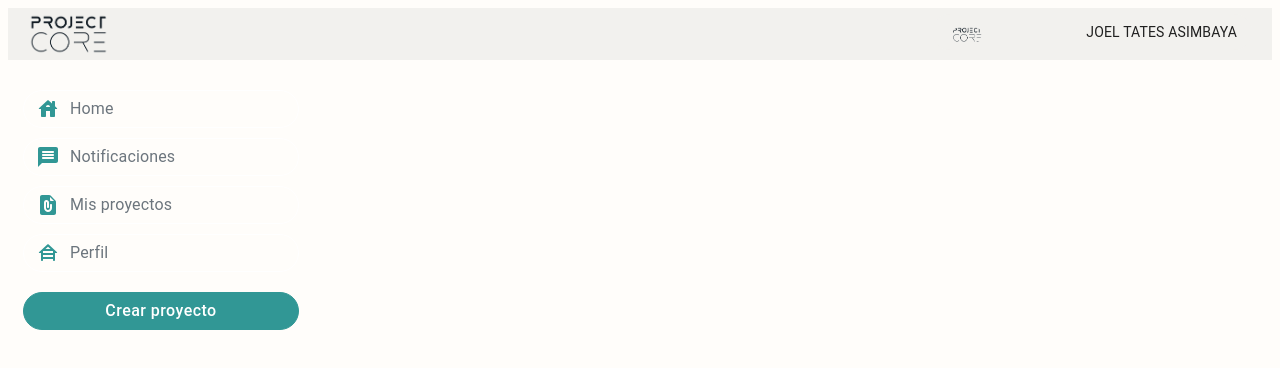
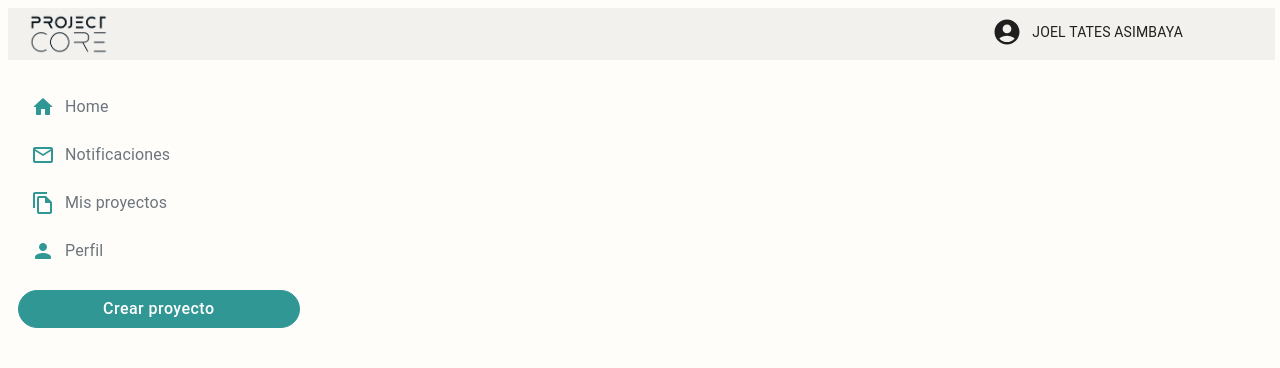
Before and after one commit to ItsgabrielJT/project-core-front, a React (Vite) app: page /auth in a window 1280 px wide. Shown: the top 368 px of the page. Built offline with nearby package versions, Linux system fonts and the light colour scheme.

Commit message:
add styles on home

```diff
--- a/src/components/navs/NavFocusOutline.jsx
+++ b/src/components/navs/NavFocusOutline.jsx
@@ -3,14 +3,13 @@ import { Button, Typography } from '@mui/material'
 import React from 'react'
 import { CssNavOutline } from '@constants/styles'
 import ClearIcon from "@mui/icons-material/Clear";
-import { useNavigate } from 'react-router-dom';
+import { Navigate, useNavigate } from 'react-router-dom';
 
 function NavFocusOutline(props) {
 
-    const navigation = useNavigate()
 
     const handleRedirecTo = (path) => {
-        navigation(path)
+       return <Navigate  to={path} />
     }
 
     return (
--- a/src/layouts/Header.jsx
+++ b/src/layouts/Header.jsx
@@ -1,14 +1,17 @@
 import { Fab, Grid, Paper, Typography } from '@mui/material'
 import React from 'react'
 import logo from "@images/logos/logo.png";
+import AccountCircleIcon from '@mui/icons-material/AccountCircle';
 
 function Header() {
     return (
         <Grid item xs={12} sx={{
             backgroundColor: "#F2F1EE",
+            backdropFilter: 'blur(100px)',
             display: 'flex',
             justifyContent: 'space-between',
-
+            width: '99%',
+            position: 'fixed'
         }}>
 
             <div>
@@ -33,20 +36,18 @@ function Header() {
                         marginTop: '6px',
                         marginRight: '20px',
                         display: 'flex',
-                        justifyContent: 'space-between'
                     }
                 }>
-                    <img src={logo} alt=""
-                        style={{
-                            width: '30px',
-                            height: 'auto',
-                            borderRadius: '8px',
-                            marginTop: '6px',
-                            marginLeft: '20px'
-                        }}
+                    <AccountCircleIcon
+                    style={{
+                        width: '30px',
+                        height: 'auto',
+                        borderRadius: '8px',
+                    }}
                     />
                     <Typography variant='body2' sx={{
                         marginRight: '15px',
+                        marginLeft: '10px',
                     }}>
                         Joel Tates Asimbaya
 
--- a/src/layouts/RightBar.jsx
+++ b/src/layouts/RightBar.jsx
@@ -7,6 +7,7 @@ function RightBar() {
         sx={{
             height: '30vh',
             backgroundColor: '#FFFDFA',
+            position: 'overflow',
         }}
          >
 
--- a/src/layouts/SideBar.jsx
+++ b/src/layouts/SideBar.jsx
@@ -24,9 +24,10 @@ function SideBar({ children }) {
             {/* Sidebar */}
             <Grid item xs={3}>
                 <div style={{
-                    paddingTop: '20px',
-                    paddingRight: '25px',
-                    paddingLeft: '15px',
+                    width: '22%',
+                    paddingLeft: '10px',
+                    marginTop: '70px',
+                    position: 'fixed'
                 }}>
                     {
                         routes.map( (item, index) => (
--- a/src/pages/home/HomePage.jsx
+++ b/src/pages/home/HomePage.jsx
@@ -7,7 +7,8 @@ const HomePage = () => {
       <Paper
         sx={{
           height: '100vh',
-          backgroundColor: '#FFFDFA',
+          backgroundColor: 'blue',
+          position: 'overflow',
         }}
       />
     </Grid>
--- a/src/routes.jsx
+++ b/src/routes.jsx
@@ -1,28 +1,27 @@
-import HouseSidingRoundedIcon from "@mui/icons-material/HouseSidingRounded";
-import HouseRoundedIcon from "@mui/icons-material/HouseRounded";
-import FilePresentRoundedIcon from "@mui/icons-material/FilePresentRounded";
-import MessageRoundedIcon from "@mui/icons-material/MessageRounded";
-
+import MailOutlineIcon from '@mui/icons-material/MailOutline';
+import HomeRoundedIcon from '@mui/icons-material/HomeRounded';
+import FileCopyOutlinedIcon from '@mui/icons-material/FileCopyOutlined';
+import PersonRoundedIcon from '@mui/icons-material/PersonRounded';
 
 export const routes = [
     {
         title: 'Home',
         path: 'auth/home',
-        icon: <HouseRoundedIcon />
+        icon: <HomeRoundedIcon />
     },
     {
         title: 'Notificaciones',
         path: 'auth/home',
-        icon: <MessageRoundedIcon/>
+        icon: <MailOutlineIcon/>
     },
     {
         title: 'Mis proyectos',
         path: 'auth/home',
-        icon: <FilePresentRoundedIcon/>
+        icon: <FileCopyOutlinedIcon/>
     },
     {
         title: 'Perfil',
         path: 'auth/home',
-        icon: <HouseSidingRoundedIcon/>
+        icon: <PersonRoundedIcon/>
     }
 ]
```
